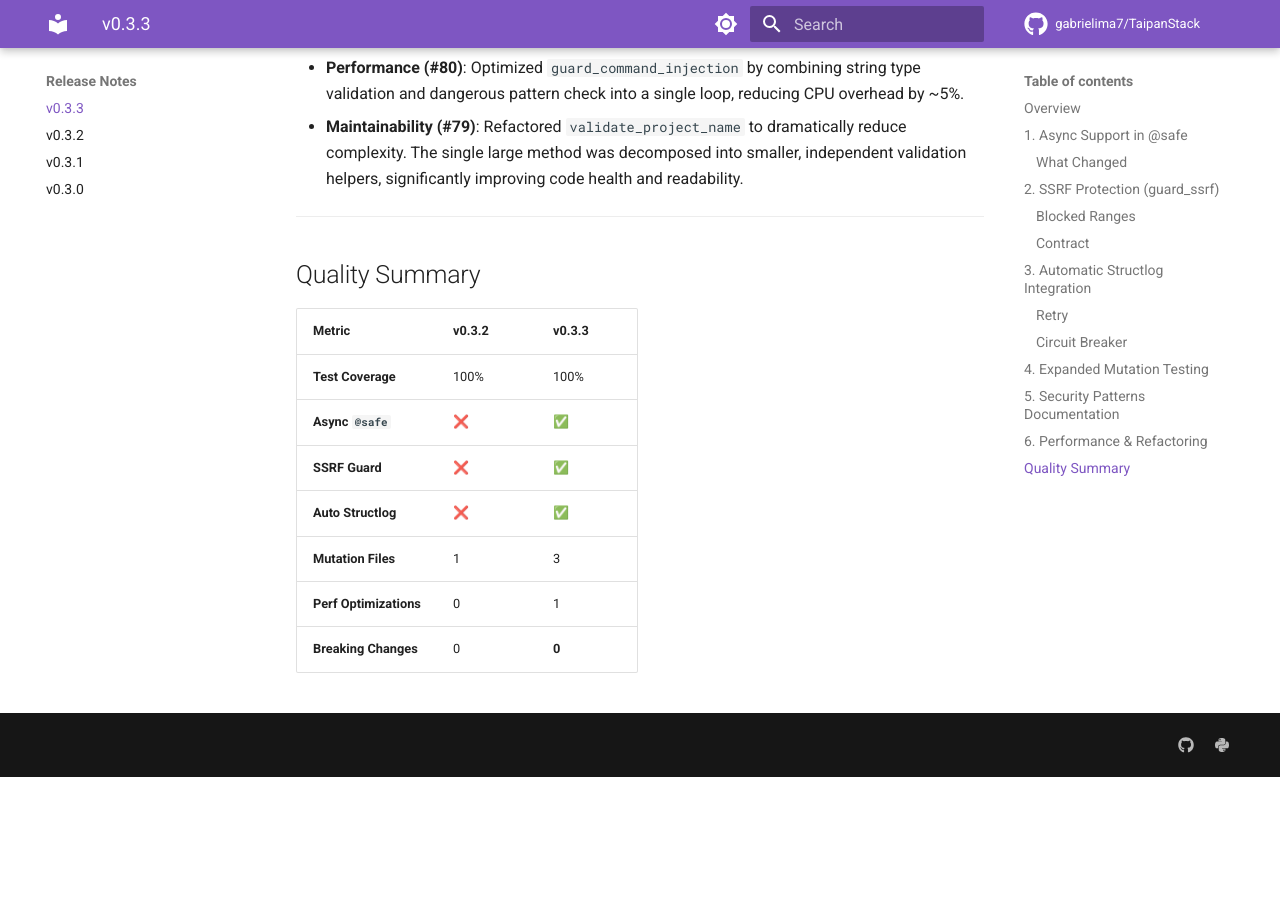
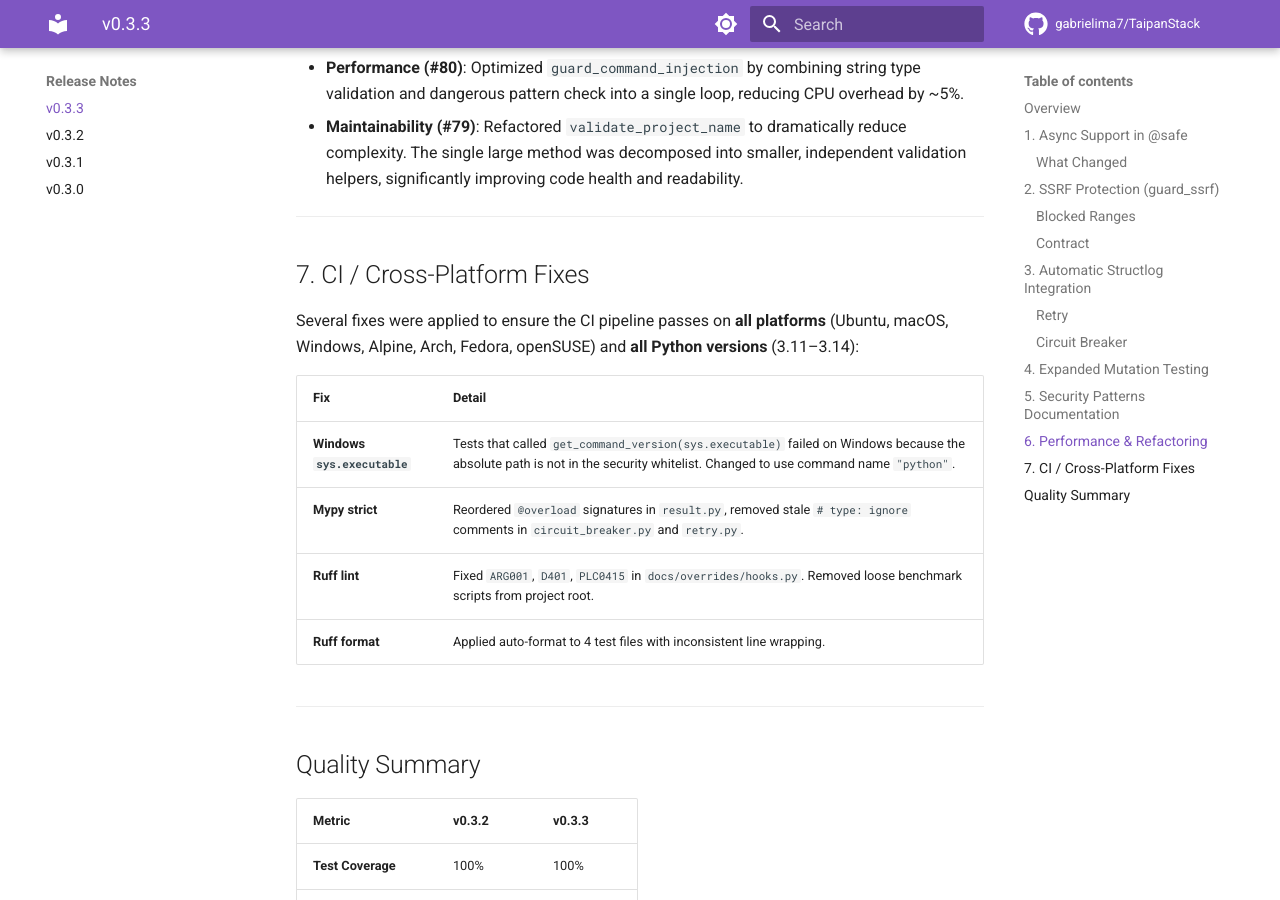
Before and after one commit to gabrielima7/TaipanStack, an MkDocs documentation site: the page built from docs/releases/v0.3.3.md, in a window 1280 px wide and 900 px high, scrolled down 3476 px. Built offline with MkDocs 1.6.1 and Material for MkDocs 9.7.7, drawn with Linux system fonts in a browser that asks for light colours; comment, search, counter and statistics services are not loaded; before the commit the page ends 4253 px from its top, so only the background shows below that.

Commit message:
docs: finalize v0.3.3 release notes, update test counts, add CI fixes section

```diff
--- a/docs/releases/v0.3.3.md
+++ b/docs/releases/v0.3.3.md
@@ -135,6 +135,19 @@ New practical guide with three FastAPI-based examples showing how to combine `@s
 
 ---
 
+## 7. CI / Cross-Platform Fixes
+
+Several fixes were applied to ensure the CI pipeline passes on **all platforms** (Ubuntu, macOS, Windows, Alpine, Arch, Fedora, openSUSE) and **all Python versions** (3.11–3.14):
+
+| Fix | Detail |
+|-----|--------|
+| **Windows `sys.executable`** | Tests that called `get_command_version(sys.executable)` failed on Windows because the absolute path is not in the security whitelist. Changed to use command name `"python"`. |
+| **Mypy strict** | Reordered `@overload` signatures in `result.py`, removed stale `# type: ignore` comments in `circuit_breaker.py` and `retry.py`. |
+| **Ruff lint** | Fixed `ARG001`, `D401`, `PLC0415` in `docs/overrides/hooks.py`. Removed loose benchmark scripts from project root. |
+| **Ruff format** | Applied auto-format to 4 test files with inconsistent line wrapping. |
+
+---
+
 ## Quality Summary
 
 | Metric | v0.3.2 | v0.3.3 |
```
Also changed, not shown: CHANGELOG.md (+1 -0 lines), docs/index.md (+2 -2 lines).
